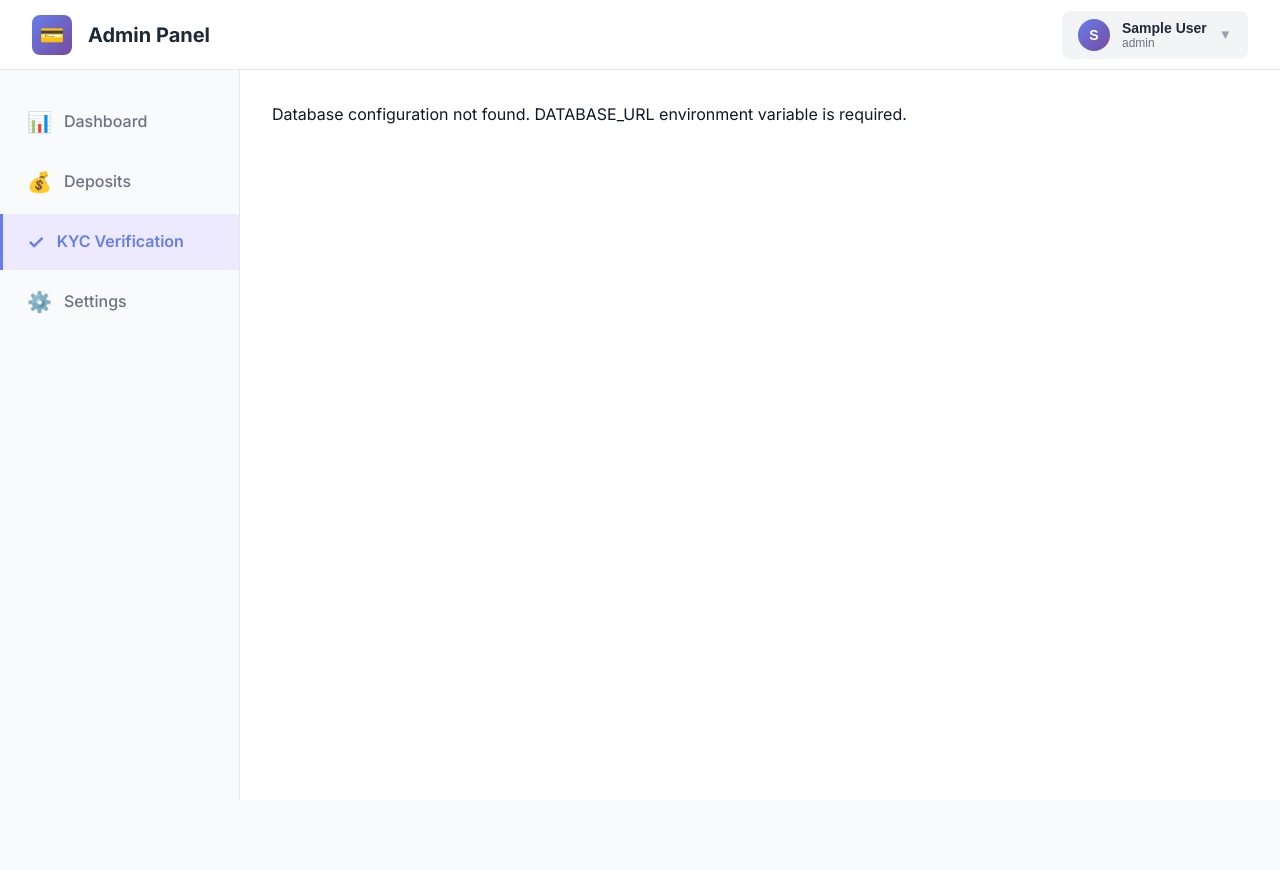
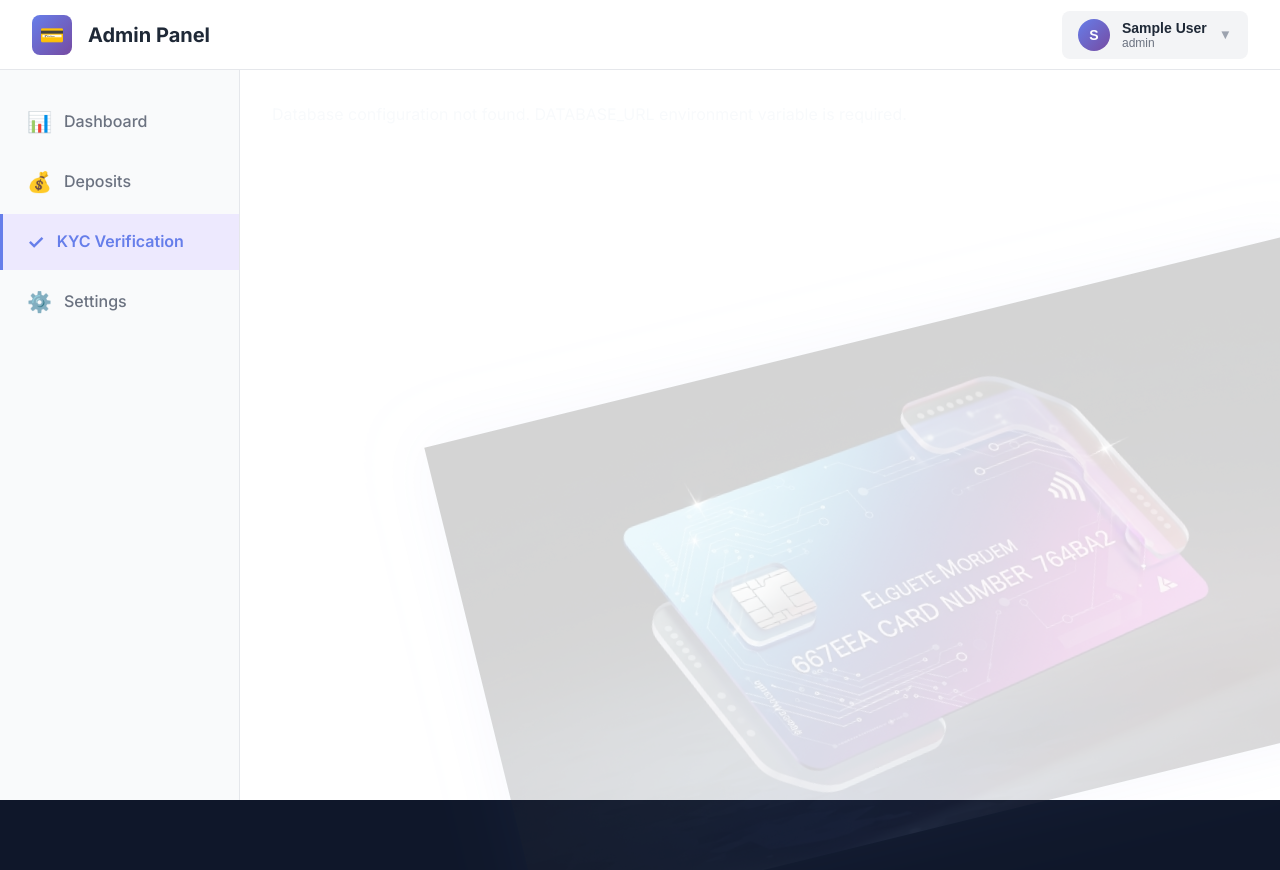
Before and after one commit to Ddjalex/ET, a PHP site: page /admin/kyc.php in a window 1280 px wide. Run offline with PHP 8.4, Linux system fonts and the light colour scheme; the visitor is signed in with stand-in values (Sample User, id 1); some libraries are stand-ins or nearby versions.

Commit message:
Enhance admin panel with glass-morphism effects and improved contrast
Update CSS to implement glass-morphism design, introduce gradient styling, improve text contrast, and add animated backgrounds to the admin panel.

Replit-Commit-Author: Agent
Replit-Commit-Session-Id: 488c7294-812c-4f7e-942f-d8091b483ca4
Replit-Commit-Checkpoint-Type: full_checkpoint
Replit-Commit-Screenshot-Url: https://storage.googleapis.com/screenshot-production-us-central1/de6d0150-f330-4f17-9769-e74b4fa89a3d/488c7294-812c-4f7e-942f-d8091b483ca4/WEUNnrb

```diff
--- a/public_html/admin/assets/admin-styles.css
+++ b/public_html/admin/assets/admin-styles.css
@@ -1,51 +1,68 @@
 /**
- * Clean Admin Panel - Simple Design System
- * Crypto Card Bot Admin Interface
+ * Premium Admin Panel - Glass Morphism Design with Clear Visibility
+ * Crypto Card Bot Admin Interface - Enhanced Edition
  */
 
 /* Import Google Fonts */
-@import url('https://fonts.googleapis.com/css2?family=Inter:wght@400;500;600;700&display=swap');
+@import url('https://fonts.googleapis.com/css2?family=Inter:wght@300;400;500;600;700;800;900&family=Poppins:wght@400;500;600;700;800;900&family=JetBrains+Mono:wght@400;500;600&display=swap');
 
-/* Root Variables - Clean Theme */
+/* Root Variables - Enhanced Theme with Better Contrast */
 :root {
     /* Primary Colors */
-    --primary-color: #4f46e5;
-    --primary-hover: #4338ca;
-    --primary-light: #eef2ff;
+    --primary-gradient: linear-gradient(135deg, #667eea 0%, #764ba2 100%);
+    --primary-gradient-hover: linear-gradient(135deg, #7c8ef5 0%, #8a5cb8 100%);
+    --primary-color: #667eea;
+    --primary-dark: #5568d3;
+    --primary-light: #818cf8;
 
     /* Accent Colors */
-    --success: #10b981;
-    --error: #ef4444;
-    --warning: #f59e0b;
-    --info: #3b82f6;
+    --accent-gold: #fbbf24;
+    --accent-green: #10b981;
+    --accent-red: #ef4444;
+    --accent-cyan: #06b6d4;
+    --accent-purple: #a855f7;
+    --accent-pink: #ec4899;
 
-    /* Neutral Colors */
-    --bg-primary: #f9fafb;
-    --bg-secondary: #ffffff;
-    --bg-tertiary: #f3f4f6;
-    --text-primary: #111827;
-    --text-secondary: #6b7280;
-    --text-muted: #9ca3af;
-    --border-color: #e5e7eb;
+    /* Background Colors - Dark theme with good contrast */
+    --bg-primary: #0f172a;
+    --bg-secondary: #1e293b;
+    --bg-tertiary: #334155;
+
+    /* Text Colors - High contrast for readability */
+    --text-primary: #f8fafc;
+    --text-secondary: #e2e8f0;
+    --text-muted: #cbd5e1;
+
+    /* Card & Glass Effects - Improved visibility */
+    --card-bg: rgba(30, 41, 59, 0.85);
+    --card-border: rgba(226, 232, 240, 0.15);
+    --glass-bg: rgba(255, 255, 255, 0.10);
+    --glass-border: rgba(255, 255, 255, 0.20);
 
     /* Shadows */
-    --shadow-sm: 0 1px 2px rgba(0, 0, 0, 0.05);
-    --shadow-md: 0 2px 4px rgba(0, 0, 0, 0.1);
-    --shadow-lg: 0 4px 8px rgba(0, 0, 0, 0.1);
+    --shadow-sm: 0 2px 8px rgba(0, 0, 0, 0.15);
+    --shadow-md: 0 4px 16px rgba(0, 0, 0, 0.25);
+    --shadow-lg: 0 10px 40px rgba(0, 0, 0, 0.35);
+    --shadow-xl: 0 20px 60px rgba(0, 0, 0, 0.45);
+    --shadow-glow: 0 0 40px rgba(102, 126, 234, 0.5);
 
     /* Spacing */
     --spacing-xs: 0.5rem;
     --spacing-sm: 1rem;
     --spacing-md: 1.5rem;
     --spacing-lg: 2rem;
+    --spacing-xl: 3rem;
 
     /* Border Radius */
-    --radius-sm: 0.375rem;
-    --radius-md: 0.5rem;
-    --radius-lg: 0.75rem;
+    --radius-sm: 0.5rem;
+    --radius-md: 1rem;
+    --radius-lg: 1.5rem;
+    --radius-xl: 2rem;
 
     /* Fonts */
     --font-primary: 'Inter', -apple-system, BlinkMacSystemFont, 'Segoe UI', sans-serif;
+    --font-display: 'Poppins', sans-serif;
+    --font-mono: 'JetBrains Mono', monospace;
 }
 
 /* Reset & Base Styles */
@@ -61,20 +78,106 @@ body {
     color: var(--text-primary);
     line-height: 1.6;
     min-height: 100vh;
+    overflow-x: hidden;
+    position: relative;
+}
+
+/* Enhanced Animated Background */
+body::before {
+    content: '';
+    position: fixed;
+    top: 0;
+    left: 0;
+    width: 100%;
+    height: 100%;
+    background:
+        radial-gradient(circle at 20% 50%, rgba(102, 126, 234, 0.25) 0%, transparent 50%),
+        radial-gradient(circle at 80% 80%, rgba(118, 75, 162, 0.25) 0%, transparent 50%),
+        radial-gradient(circle at 40% 80%, rgba(6, 182, 212, 0.18) 0%, transparent 50%),
+        radial-gradient(circle at 60% 20%, rgba(168, 85, 247, 0.18) 0%, transparent 50%);
+    z-index: -1;
+    animation: backgroundPulse 20s ease-in-out infinite;
+}
+
+@keyframes backgroundPulse {
+    0%, 100% { opacity: 0.4; }
+    50% { opacity: 0.7; }
+}
+
+/* Floating Particles Background */
+body::after {
+    content: '';
+    position: fixed;
+    top: 0;
+    left: 0;
+    width: 100%;
+    height: 100%;
+    background-image:
+        radial-gradient(2px 2px at 20% 30%, rgba(255, 255, 255, 0.2), transparent),
+        radial-gradient(2px 2px at 60% 70%, rgba(255, 255, 255, 0.15), transparent),
+        radial-gradient(1px 1px at 50% 50%, rgba(255, 255, 255, 0.15), transparent),
+        radial-gradient(1px 1px at 80% 10%, rgba(255, 255, 255, 0.2), transparent),
+        radial-gradient(2px 2px at 90% 60%, rgba(255, 255, 255, 0.15), transparent);
+    background-size: 200% 200%;
+    opacity: 0.7;
+    z-index: -1;
+    animation: particleFloat 40s linear infinite;
+}
+
+@keyframes particleFloat {
+    0% { background-position: 0% 0%; }
+    100% { background-position: 100% 100%; }
+}
+
+/* Virtual Card Background */
+main::before {
+    content: '';
+    position: fixed;
+    bottom: -100px;
+    right: -100px;
+    width: 900px;
+    height: 560px;
+    background-image: url('/admin/assets/virtual-card-bg.png');
+    background-size: contain;
+    background-repeat: no-repeat;
+    opacity: 0.15;
+    transform: rotate(-15deg);
+    z-index: 0;
+    animation: cardFloat 30s ease-in-out infinite;
+    pointer-events: none;
+    filter: drop-shadow(0 0 30px rgba(102, 126, 234, 0.3));
+}
+
+@keyframes cardFloat {
+    0%, 100% {
+        transform: rotate(-15deg) translateY(0);
+        opacity: 0.15;
+    }
+    50% {
+        transform: rotate(-12deg) translateY(-20px);
+        opacity: 0.22;
+    }
 }
 
 main {
+    position: relative;
     margin-left: 240px;
     margin-top: 70px;
     padding: var(--spacing-lg);
     max-width: 1400px;
 }
 
-/* Typography */
+main > * {
+    position: relative;
+    z-index: 1;
+}
+
+/* Typography - High Contrast */
 h1, h2, h3, h4, h5, h6 {
     font-weight: 700;
     color: var(--text-primary);
     margin-bottom: var(--spacing-sm);
+    font-family: var(--font-display);
 }
 
 h2 {
```
Also changed, not shown: other parts of public_html/admin/assets/admin-styles.css (+236 -212 lines), replit.md (+9 -8 lines).
